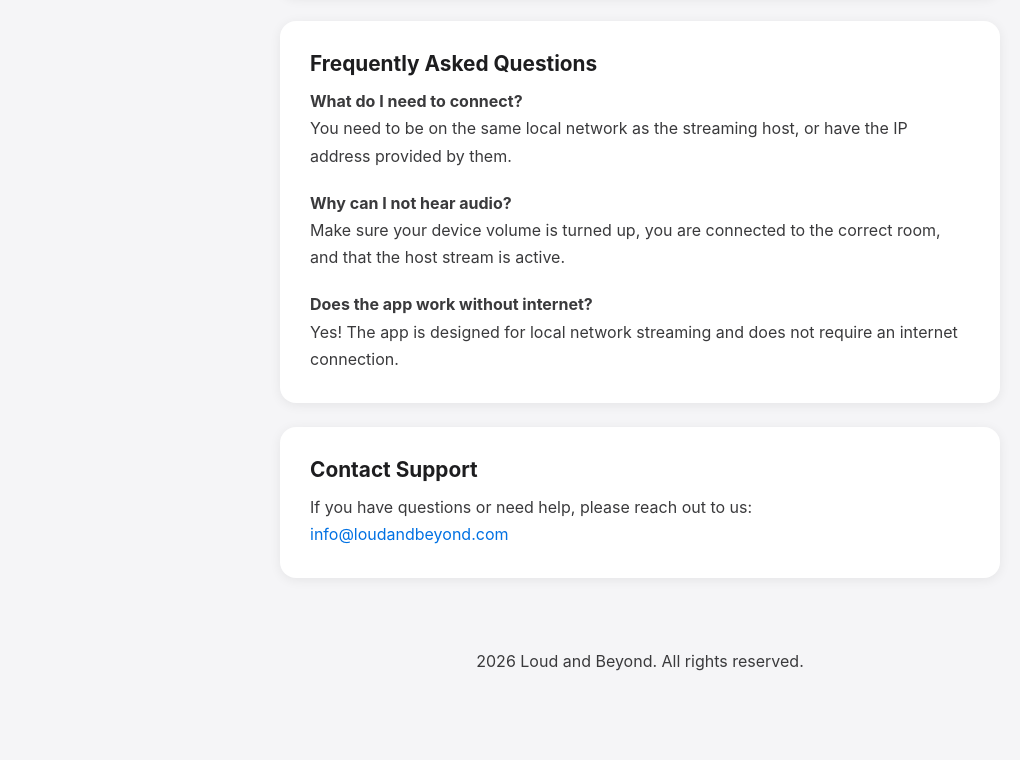
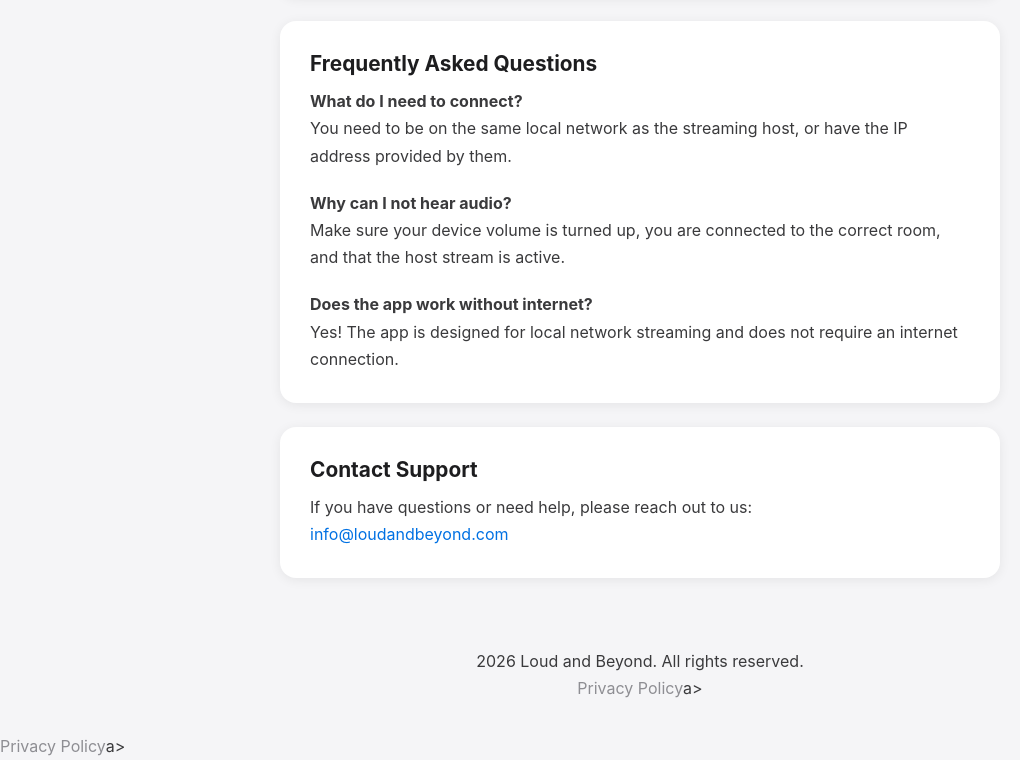
Before and after one commit to MaxdaveMsp/local-live-audio-streaming-support, a plain HTML site: page index.html in a window 1280 px wide. Shown: the part 608-1368 px from the top of the page, without its empty margins (0-1020 px from the left). Before the commit the page ends 1313 px from the top, so only its background shows below. Drawn offline with Linux system fonts and the light colour scheme.

Commit message:
Update index.html

```diff
--- a/index.html
+++ b/index.html
@@ -55,6 +55,8 @@
       </div>
       <footer>
         <p>2026 Loud and Beyond. All rights reserved.</p>
-  </footer>
+      <p><a href="privacy-policy.html" style="color:#8e8e93;">Privacy Policy</a>a></p>
+      </p></footer>
 </body>
+        <p><a href="privacy-policy.html" style="color:#8e8e93;">Privacy Policy</a>a></p></p>
     </html>
```
